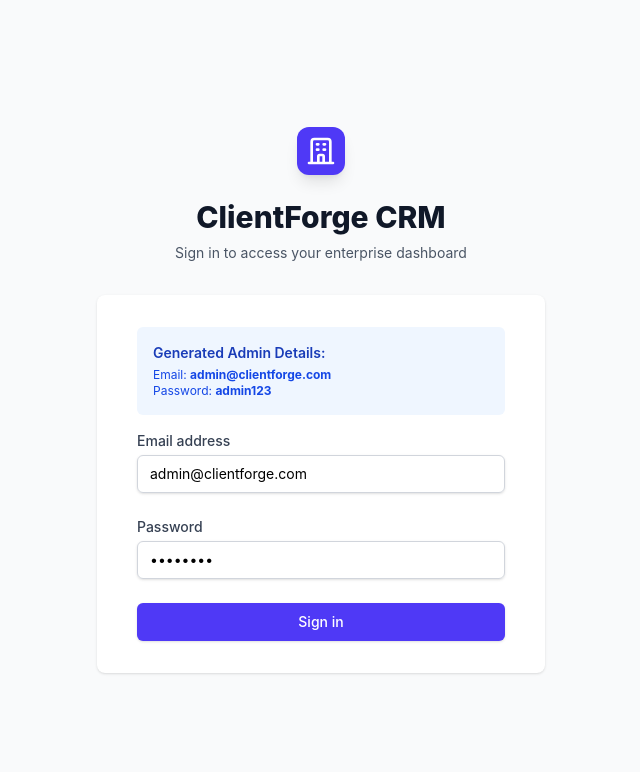
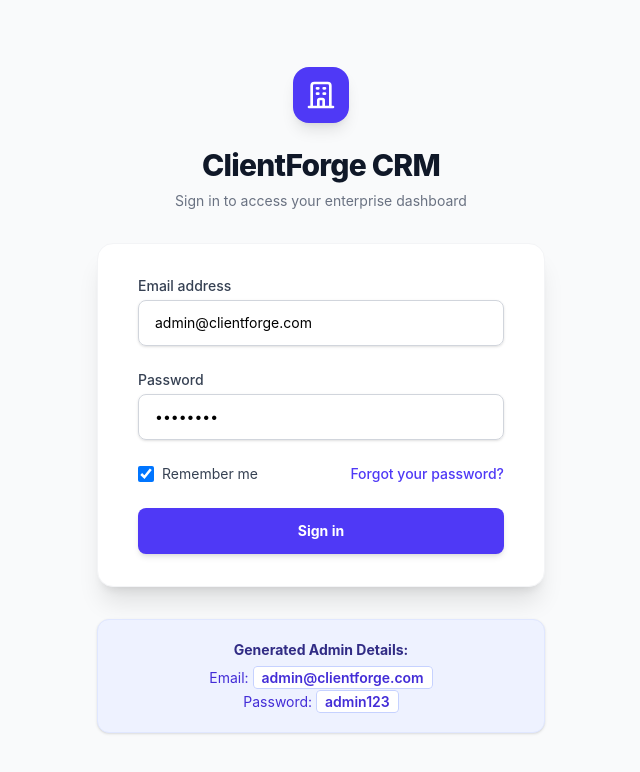
Before and after one commit to venkateshnaik815/ClientForge-CRM, a React (Vite) app in the folder frontend/: page /login in a window 1280 px wide. Shown: the top 772 px of the page, without its empty margins (319-959 px from the left). Built offline with nearby package versions, Linux system fonts and the light colour scheme.

Commit message:
revenue chart working

```diff
--- a/frontend/src/features/auth/Login.tsx
+++ b/frontend/src/features/auth/Login.tsx
@@ -3,14 +3,13 @@ import { useNavigate } from 'react-router-dom';
 
 export const Login: React.FC = () => {
   const navigate = useNavigate();
-  // Pre-filled generated details
+  // Pre-filled generated details for easy access
   const [email, setEmail] = useState('admin@clientforge.com');
   const [password, setPassword] = useState('admin123');
   const [error, setError] = useState('');
 
   const handleLogin = (e: React.FormEvent) => {
     e.preventDefault();
-    // Simulate backend authentication
     if (email === 'admin@clientforge.com' && password === 'admin123') {
       localStorage.setItem('isAuthenticated', 'true');
       navigate('/dashboard');
@@ -23,35 +22,30 @@ export const Login: React.FC = () => {
     <div className="min-h-screen bg-gray-50 flex flex-col justify-center py-12 sm:px-6 lg:px-8 font-sans">
       <div className="sm:mx-auto sm:w-full sm:max-w-md">
         <div className="flex justify-center">
-          <div className="h-12 w-12 bg-indigo-600 rounded-xl flex items-center justify-center shadow-lg">
+          <div className="h-14 w-14 bg-indigo-600 rounded-2xl flex items-center justify-center shadow-lg transform transition hover:scale-105">
             <svg className="w-8 h-8 text-white" fill="none" stroke="currentColor" viewBox="0 0 24 24">
               <path strokeLinecap="round" strokeLinejoin="round" strokeWidth={2} d="M19 21V5a2 2 0 00-2-2H7a2 2 0 00-2 2v16m14 0h2m-2 0h-5m-9 0H3m2 0h5M9 7h1m-1 4h1m4-4h1m-1 4h1m-5 10v-5a1 1 0 011-1h2a1 1 0 011 1v5m-4 0h4" />
             </svg>
           </div>
         </div>
-        <h2 className="mt-6 text-center text-3xl font-extrabold text-gray-900">
+        <h2 className="mt-6 text-center text-3xl font-extrabold text-gray-900 tracking-tight">
           ClientForge CRM
         </h2>
-        <p className="mt-2 text-center text-sm text-gray-600">
+        <p className="mt-2 text-center text-sm text-gray-500">
           Sign in to access your enterprise dashboard
         </p>
       </div>
 
       <div className="mt-8 sm:mx-auto sm:w-full sm:max-w-md">
-        <div className="bg-white py-8 px-4 shadow sm:rounded-lg sm:px-10">
+        {/* Main Login Card */}
+        <div className="bg-white py-8 px-4 shadow-xl border border-gray-100 sm:rounded-2xl sm:px-10">
           <form className="space-y-6" onSubmit={handleLogin}>
 
             {error && (
-              <div className="bg-red-50 border-l-4 border-red-400 p-4 mb-4">
-                <p className="text-sm text-red-700">{error}</p>
+              <div className="bg-red-50 border-l-4 border-red-500 p-4 rounded-r-md">
+                <p className="text-sm text-red-700 font-medium">{error}</p>
               </div>
             )}
-
-            <div className="bg-blue-50 rounded-md p-4 mb-4">
-              <h4 className="text-sm font-semibold text-blue-800 mb-1">Generated Admin Details:</h4>
-              <p className="text-xs text-blue-700">Email: <strong>admin@clientforge.com</strong></p>
-              <p className="text-xs text-blue-700">Password: <strong>admin123</strong></p>
-            </div>
 
             <div>
               <label htmlFor="email" className="block text-sm font-medium text-gray-700">
@@ -61,7 +55,7 @@ export const Login: React.FC = () => {
                 <input id="email" type="email" required
                   value={email}
                   onChange={(e) => setEmail(e.target.value)}
-                  className="appearance-none block w-full px-3 py-2 border border-gray-300 rounded-md shadow-sm placeholder-gray-400 focus:outline-none focus:ring-indigo-500 focus:border-indigo-500 sm:text-sm"
+                  className="appearance-none block w-full px-4 py-3 border border-gray-300 rounded-lg shadow-sm placeholder-gray-400 focus:outline-none focus:ring-2 focus:ring-indigo-500 focus:border-indigo-500 sm:text-sm transition-all"
                 />
               </div>
             </div>
@@ -74,19 +68,47 @@ export const Login: React.FC = () => {
                 <input id="password" type="password" required
                   value={password}
                   onChange={(e) => setPassword(e.target.value)}
-                  className="appearance-none block w-full px-3 py-2 border border-gray-300 rounded-md shadow-sm placeholder-gray-400 focus:outline-none focus:ring-indigo-500 focus:border-indigo-500 sm:text-sm"
+                  className="appearance-none block w-full px-4 py-3 border border-gray-300 rounded-lg shadow-sm placeholder-gray-400 focus:outline-none focus:ring-2 focus:ring-indigo-500 focus:border-indigo-500 sm:text-sm transition-all"
                 />
+              </div>
+            </div>
+
+            <div className="flex items-center justify-between">
+              <div className="flex items-center">
+                <input id="remember-me" name="remember-me" type="checkbox" defaultChecked
+                  className="h-4 w-4 text-indigo-600 focus:ring-indigo-500 border-gray-300 rounded cursor-pointer"
+                />
+                <label htmlFor="remember-me" className="ml-2 block text-sm text-gray-700 cursor-pointer">
+                  Remember me
+                </label>
+              </div>
+              <div className="text-sm">
+                <a href="#" className="font-medium text-indigo-600 hover:text-indigo-500 transition-colors">
+                  Forgot your password?
+                </a>
               </div>
             </div>
 
             <div>
               <button type="submit"
-                className="w-full flex justify-center py-2 px-4 border border-transparent rounded-md shadow-sm text-sm font-medium text-white bg-indigo-600 hover:bg-indigo-700 focus:outline-none focus:ring-2 focus:ring-offset-2 focus:ring-indigo-500 transition-colors duration-200">
+                className="w-full flex justify-center py-3 px-4 border border-transparent rounded-lg shadow-md text-sm font-bold text-white bg-indigo-600 hover:bg-indigo-700 focus:outline-none focus:ring-2 focus:ring-offset-2 focus:ring-indigo-500 transition-all duration-200">
                 Sign in
               </button>
             </div>
           </form>
         </div>
+
+        {/* Generated Admin Details Moved Below the Card */}
+        <div className="mt-8">
+          <div className="bg-indigo-50 border border-indigo-100 rounded-xl p-5 text-center shadow-sm">
+            <h4 className="text-sm font-bold text-indigo-900 mb-2">Generated Admin Details:</h4>
+            <div className="flex flex-col space-y-1">
+              <p className="text-sm text-indigo-700">Email: <span className="font-semibold select-all bg-white px-2 py-0.5 rounded border border-indigo-200">admin@clientforge.com</span></p>
+              <p className="text-sm text-indigo-700">Password: <span className="font-semibold select-all bg-white px-2 py-0.5 rounded border border-indigo-200">admin123</span></p>
+            </div>
+          </div>
+        </div>
+
       </div>
     </div>
   );
```
